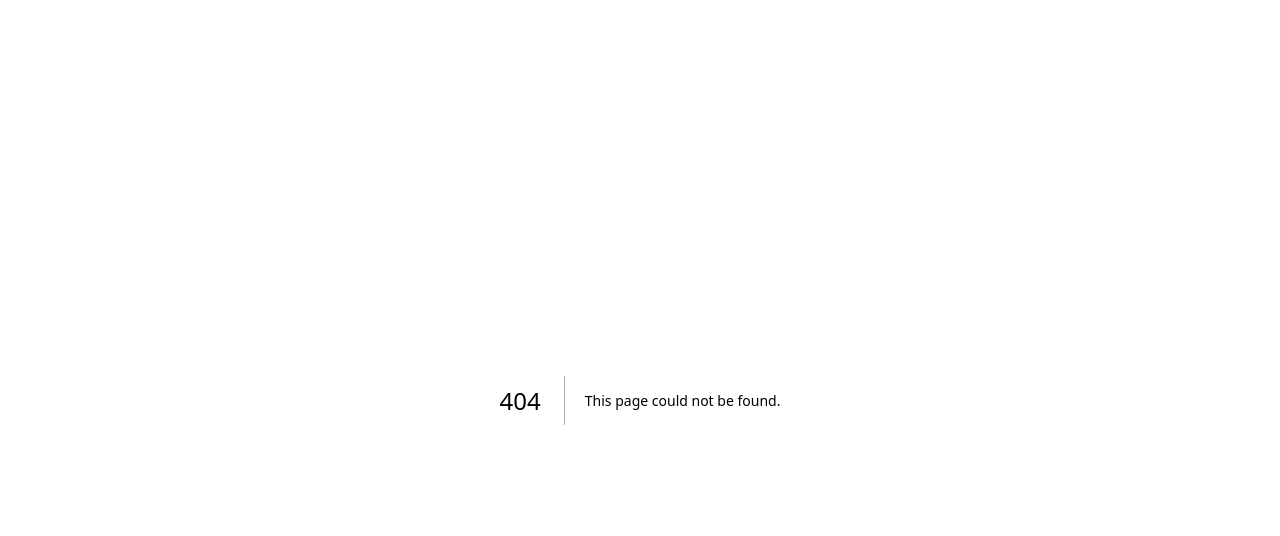
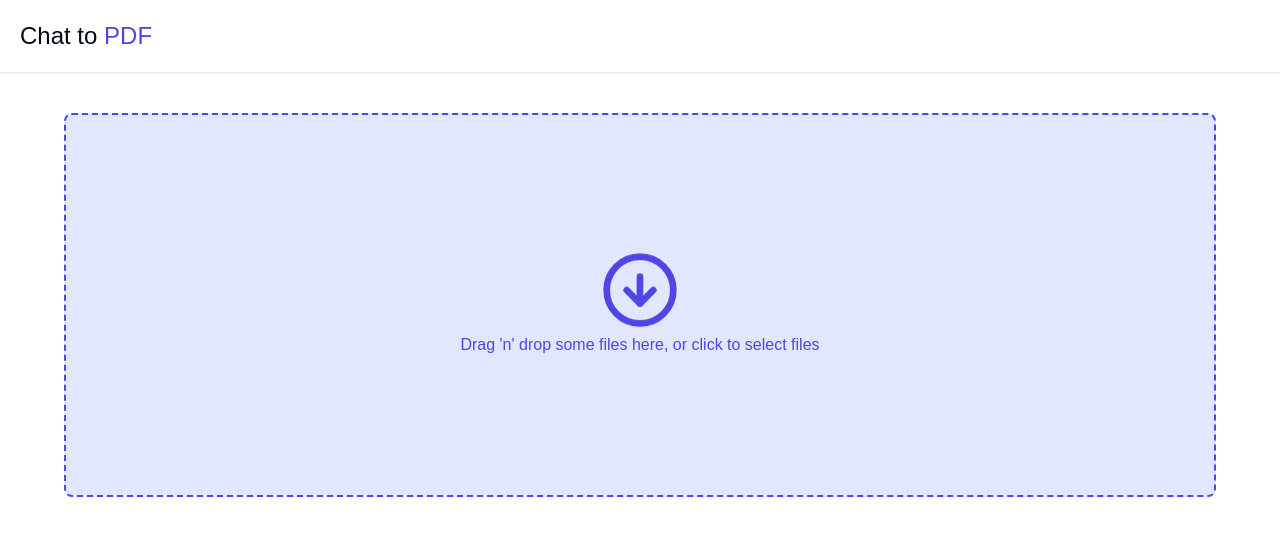
Before and after one commit to indraantoor/Chat-PDF-AI, a Next.js app: page /dashboard/upload in a window 1280 px wide. Before the commit this address had no page. Shown: the top 536 px of the page. Built offline with nearby package versions, Linux system fonts and the light colour scheme; no server answers.

Commit message:
add: file upload ui
Signed-off-by: indraantoor <indraantoor@gmail.com>

```diff
--- a/app/dashboard/page.tsx
+++ b/app/dashboard/page.tsx
@@ -1,5 +1,14 @@
+import Documents from "@/components/Documents";
+
 const Dashboard = () => {
-  return <div>Dashboard</div>;
+  return (
+    <div className="h-full max-w-7xl mx-auto">
+      <h1 className="text-3xl p-5 bg-gray-100 font-extralight text-indigo-600">
+        My Documents
+      </h1>
+      <Documents />
+    </div>
+  );
 };
 
 export default Dashboard;
--- /dev/null
+++ b/app/dashboard/upload/page.tsx
@@ -0,0 +1,11 @@
+import FileUploader from "@/components/FileUploader";
+
+const UploadPage = () => {
+  return (
+    <div>
+      <FileUploader />
+    </div>
+  );
+};
+
+export default UploadPage;
--- /dev/null
+++ b/components/Documents.tsx
@@ -0,0 +1,11 @@
+import PlaceholderDocument from "./PlaceholderDocument";
+
+const Documents = () => {
+  return (
+    <div className="flex flex-wrap p-5 bg-gray-100 justify-center lg:justify-start rounded-sm gap-5 max-w-7xl mx-auto">
+      <PlaceholderDocument />
+    </div>
+  );
+};
+
+export default Documents;
--- /dev/null
+++ b/components/FileUploader.tsx
@@ -0,0 +1,44 @@
+"use client";
+
+import { CircleArrowDown, RocketIcon } from "lucide-react";
+import { useCallback } from "react";
+import { useDropzone } from "react-dropzone";
+
+const FileUploader = () => {
+  const onDrop = useCallback((acceptedFiles: File[]) => {
+    // Do something with the files
+    console.log(acceptedFiles);
+  }, []);
+  const { getRootProps, getInputProps, isDragActive, isFocused, isDragAccept } =
+    useDropzone({
+      onDrop,
+    });
+
+  return (
+    <div className="flex flex-col gap-4 items-center max-w-7xl mx-auto">
+      <div
+        {...getRootProps()}
+        className={`p-10 border-indigo-600 text-indigo-600 border-2 border-dashed mt-10 w-[90%] rounded-lg h-96 flex items-center justify-center ${
+          isFocused || isDragAccept ? "bg-indigo-300" : "bg-indigo-100"
+        }`}
+      >
+        <div className="flex flex-col items-center justify-center">
+          <input {...getInputProps()} />
+          {isDragActive ? (
+            <>
+              <RocketIcon className="h-20 w-20 animate-ping" />
+              <p>Drop the files here ...</p>
+            </>
+          ) : (
+            <>
+              <CircleArrowDown className="h-20 w-20 animate-bounce" />
+              <p>Drag 'n' drop some files here, or click to select files</p>
+            </>
+          )}
+        </div>
+      </div>
+    </div>
+  );
+};
+
+export default FileUploader;
--- /dev/null
+++ b/components/PlaceholderDocument.tsx
@@ -0,0 +1,25 @@
+"use client";
+
+import { PlusCircleIcon } from "lucide-react";
+import { useRouter } from "next/navigation";
+import { Button } from "./ui/button";
+
+const PlaceholderDocument = () => {
+  const router = useRouter();
+
+  const handleClick = () => {
+    router.push("/dashboard/upload");
+  };
+
+  return (
+    <Button
+      onClick={handleClick}
+      className="flex flex-col items-center justify-center w-64 h-80 rounded-xl bg-gray-200 drop-shadow-md text-gray-400"
+    >
+      <PlusCircleIcon className="h-16 w-16" />
+      <p>Add a document</p>
+    </Button>
+  );
+};
+
+export default PlaceholderDocument;
--- a/package.json
+++ b/package.json
@@ -17,6 +17,7 @@
     "next": "15.1.0",
     "react": "^19.0.0",
     "react-dom": "^19.0.0",
+    "react-dropzone": "^14.3.5",
     "tailwind-merge": "^2.5.5",
     "tailwindcss-animate": "^1.0.7"
   },
```
Also changed, not shown: 1 other file (tests, documents, lock files or other folders).
